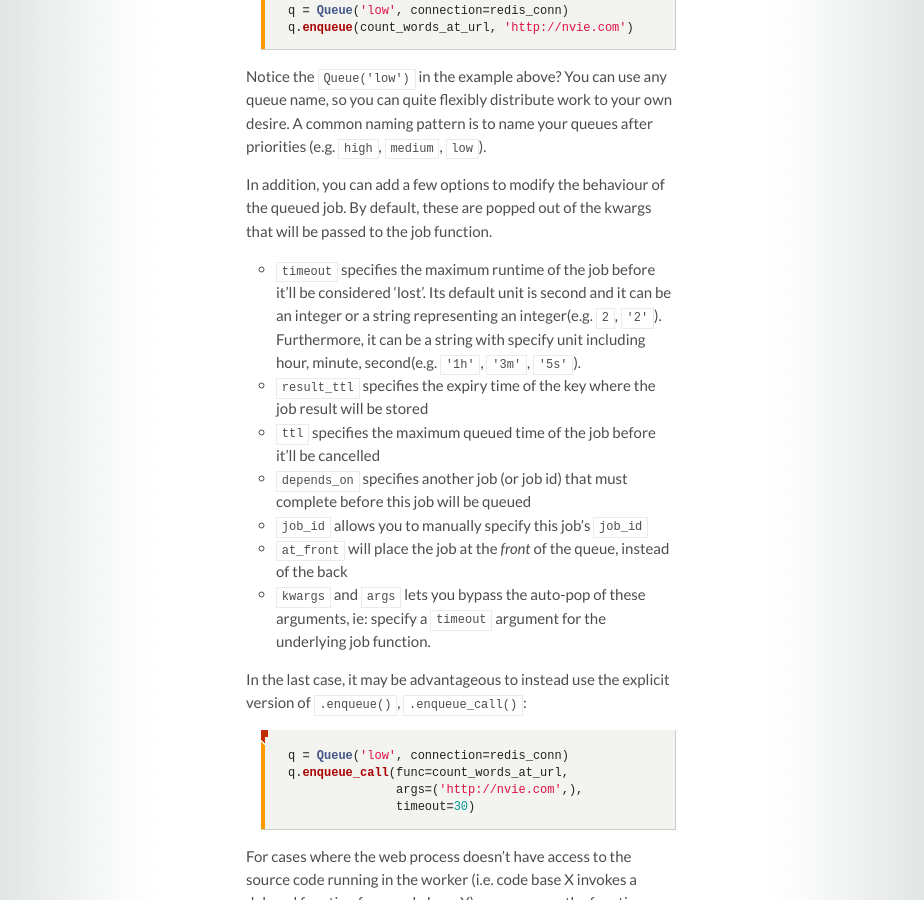
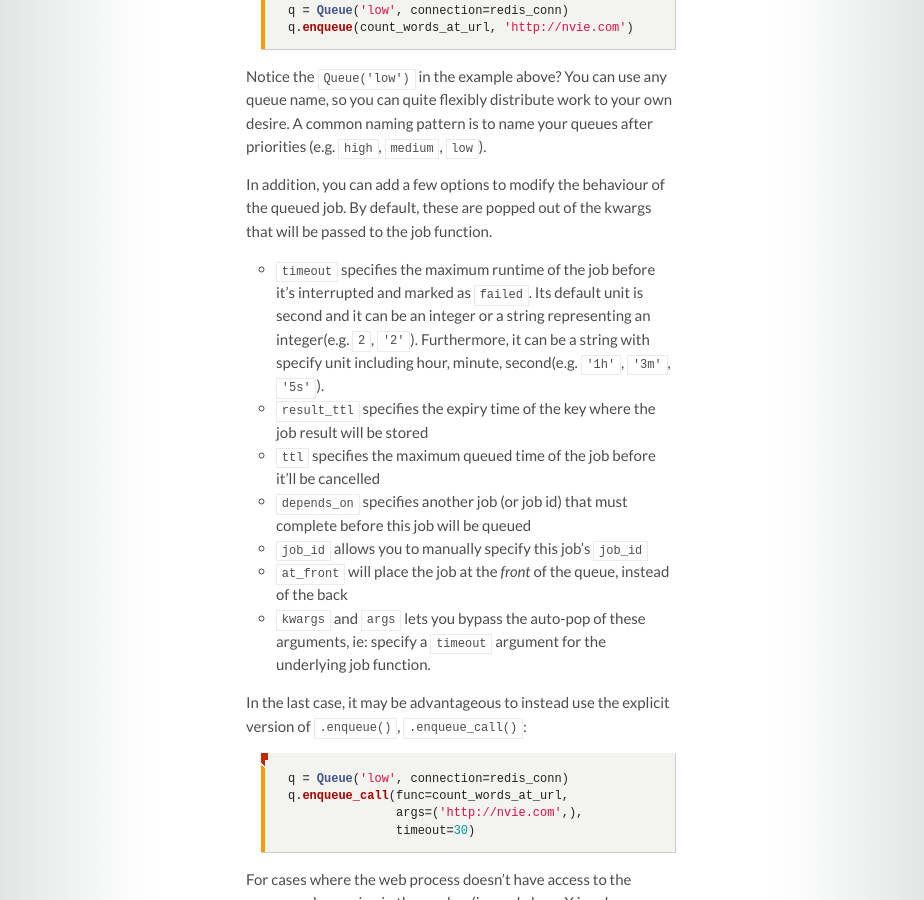
Before and after one commit to rq/rq, a Jekyll site: the page built from docs/docs/index.md, in a window 1280 px wide and 900 px high, scrolled down 1206 px. Shown: the whole window, without its empty margins (179-1103 px from the left). Built offline with Jekyll 4.4.1, drawn with Linux system fonts in a browser that asks for light colours; some web fonts are replaced.

Commit message:
Clarifying "timeout" argument in docs

```diff
--- a/docs/docs/index.md
+++ b/docs/docs/index.md
@@ -61,8 +61,8 @@
 job. By default, these are popped out of the kwargs that will be passed to the
 job function.
 
-* `timeout` specifies the maximum runtime of the job before it'll be considered
-    'lost'. Its default unit is second and it can be an integer or a string representing an integer(e.g.  `2`, `'2'`). Furthermore, it can be a string with specify unit including hour, minute, second(e.g. `'1h'`, `'3m'`, `'5s'`).
+* `timeout` specifies the maximum runtime of the job before it's interrupted
+    and marked as `failed`. Its default unit is second and it can be an integer or a string representing an integer(e.g.  `2`, `'2'`). Furthermore, it can be a string with specify unit including hour, minute, second(e.g. `'1h'`, `'3m'`, `'5s'`).
 * `result_ttl` specifies the expiry time of the key where the job result will
   be stored
 * `ttl` specifies the maximum queued time of the job before it'll be cancelled
```
